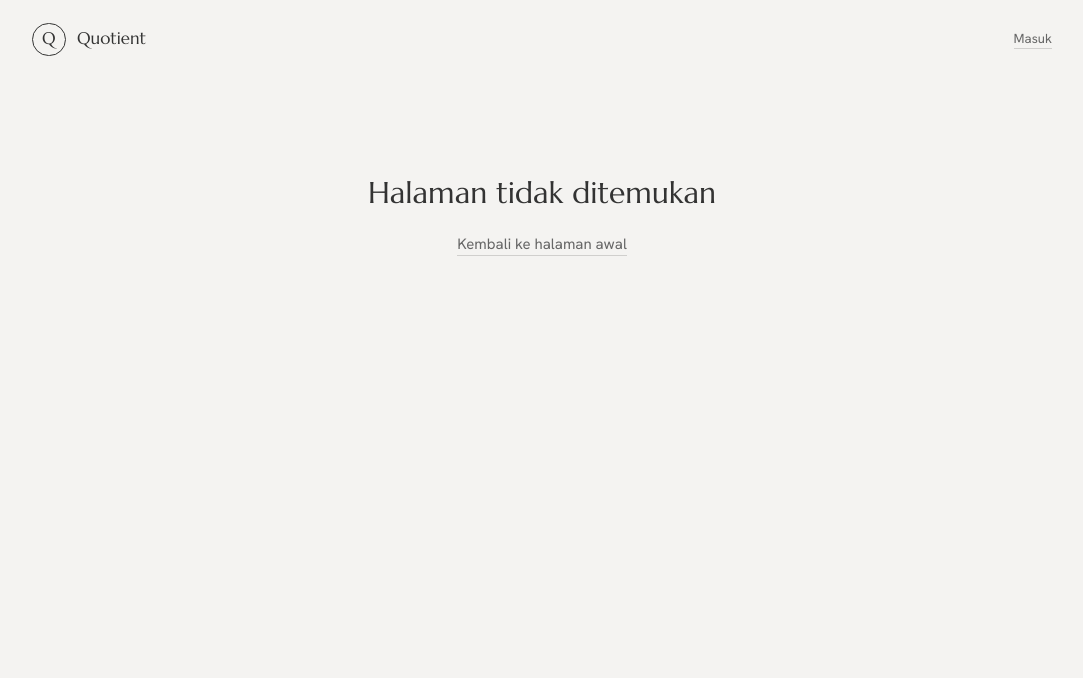
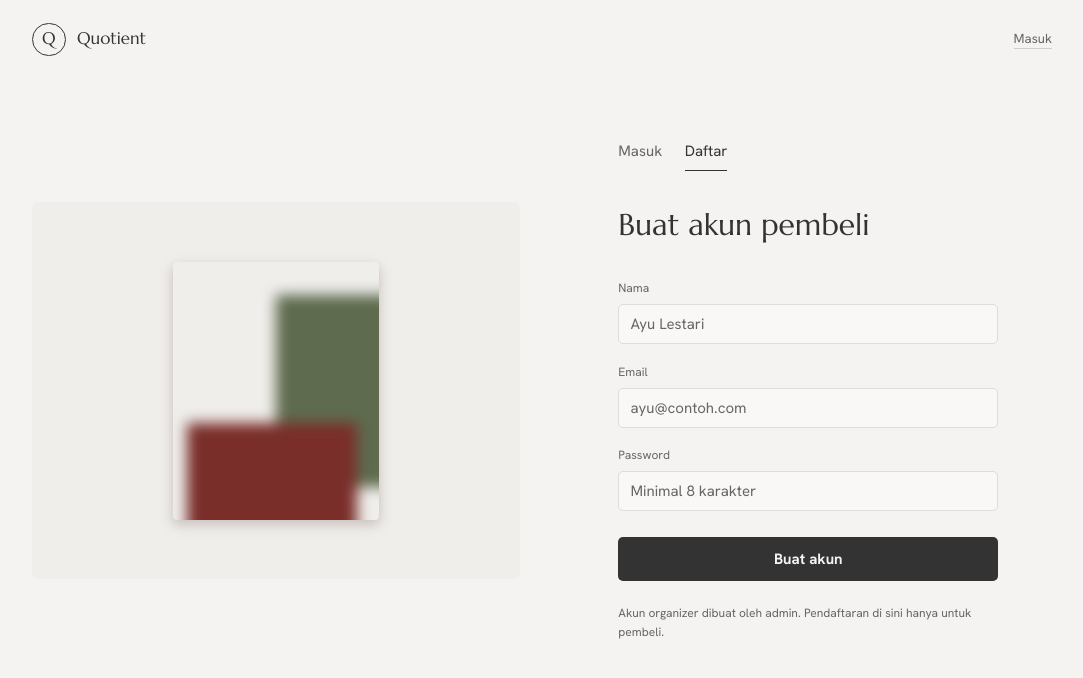
Before and after one commit to Fabverse0/quotient-ticketing, a React (Vite) app in the folder web/: page /daftar in a window 1280 px wide. Shown: the top 678 px of the page, without its empty margins (98-1181 px from the left). Built offline with nearby package versions, Linux system fonts and the light colour scheme.

Commit message:
feat(web): add the sign-in and sign-up page
Two columns with the blurred cover beside the form, hidden on phones.
Fields are checked on submit with a message under each one, server
validation errors land on their field, other errors show above the button,
and a failed submit shakes the form.

```diff
--- /dev/null
+++ b/web/src/pages/AuthPage.tsx
@@ -0,0 +1,145 @@
+import { useMutation } from "@tanstack/react-query";
+import { useState, type FormEvent } from "react";
+import { Link, Navigate, useLocation, useNavigate } from "react-router";
+import { login, register } from "../api/auth";
+import { ApiError, messageFor } from "../api/errors";
+import { homeFor, useSession } from "../auth/session";
+import { Button } from "../components/Button";
+import { Cover } from "../components/Cover";
+import { Field } from "../components/Field";
+import { useShake } from "../hooks/useShake";
+
+type Mode = "login" | "register";
+type Values = { name: string; email: string; password: string };
+type Errors = Partial<Record<keyof Values, string>>;
+
+const EMAIL = /^[^\s@]+@[^\s@]+\.[^\s@]+$/;
+
+function validate(mode: Mode, v: Values): Errors {
+  const errors: Errors = {};
+  if (mode === "register" && !v.name.trim()) errors.name = "Isi nama kamu.";
+  if (!EMAIL.test(v.email.trim())) errors.email = "Tulis email yang lengkap, misalnya nama@contoh.com.";
+  if (!v.password) errors.password = "Isi password.";
+  else if (mode === "register" && v.password.length < 8) errors.password = "Password minimal 8 karakter.";
+  return errors;
+}
+
+const tab = (active: boolean) =>
+  `border-b pb-2 text-body ${active ? "border-ink text-ink" : "border-transparent text-quiet hover:text-ink"}`;
+
+export function AuthPage({ mode }: { mode: Mode }) {
+  const { user, signIn } = useSession();
+  const navigate = useNavigate();
+  const location = useLocation();
+  const { ref: formRef, shake } = useShake<HTMLFormElement>();
+  const [values, setValues] = useState<Values>({ name: "", email: "", password: "" });
+  const [errors, setErrors] = useState<Errors>({});
+
+  const submit = useMutation({
+    mutationFn: (v: Values) =>
+      mode === "login"
+        ? login({ email: v.email.trim(), password: v.password })
+        : register({ name: v.name.trim(), email: v.email.trim(), password: v.password }),
+    onSuccess: ({ token, user: signedIn }) => {
+      signIn(token, signedIn);
+      const from = (location.state as { from?: string } | null)?.from;
+      navigate(from && signedIn.role === "buyer" ? from : homeFor(signedIn), { replace: true });
+    },
+    onError: (error) => {
+      if (error instanceof ApiError && error.code === "VALIDATION_ERROR") setErrors(error.fields as Errors);
+      shake();
+    },
+  });
+
+  if (user) return <Navigate to={homeFor(user)} replace />;
+
+  const onSubmit = (event: FormEvent) => {
+    event.preventDefault();
+    const found = validate(mode, values);
+    setErrors(found);
+    submit.reset();
+    if (Object.keys(found).length > 0) {
+      shake();
+      return;
+    }
+    submit.mutate(values);
+  };
+
+  const set = (key: keyof Values) => (event: React.ChangeEvent<HTMLInputElement>) => {
+    setValues((v) => ({ ...v, [key]: event.target.value }));
+    if (errors[key]) setErrors((e) => ({ ...e, [key]: undefined }));
+  };
+
+  const formError =
+    submit.isError && !(submit.error instanceof ApiError && submit.error.code === "VALIDATION_ERROR")
+      ? messageFor(submit.error)
+      : undefined;
+
+  return (
+    <div className="grid gap-12 py-10 md:grid-cols-2 md:items-center md:py-16">
+      <div className="hidden justify-center rounded-ui bg-wall px-10 py-16 md:flex">
+        <Cover seed="quotient-auth" className="aspect-[4/5] w-1/2" />
+      </div>
+
+      <div className="mx-auto w-full max-w-(--width-form)">
+        <nav aria-label="Masuk atau daftar" className="mb-8 flex gap-6">
+          <Link to="/masuk" replace className={tab(mode === "login")} aria-current={mode === "login" ? "page" : undefined}>
+            Masuk
+          </Link>
+          <Link
+            to="/daftar"
+            replace
+            className={tab(mode === "register")}
+            aria-current={mode === "register" ? "page" : undefined}
+          >
+            Daftar
+          </Link>
+        </nav>
+
+        <h1 className="font-display text-title text-ink">
+          {mode === "login" ? "Selamat datang kembali" : "Buat akun pembeli"}
+        </h1>
+
+        <form ref={formRef} onSubmit={onSubmit} noValidate className="mt-8 flex flex-col gap-5">
+          {mode === "register" && (
+            <Field label="Nama" name="name" autoComplete="name" placeholder="Ayu Lestari" value={values.name} onChange={set("name")} error={errors.name} />
+          )}
+          <Field
+            label="Email"
+            name="email"
+            type="email"
+            autoComplete="email"
+            placeholder="ayu@contoh.com"
+            value={values.email}
+            onChange={set("email")}
+            error={errors.email}
+          />
+          <Field
+            label="Password"
+            name="password"
+            type="password"
+            autoComplete={mode === "login" ? "current-password" : "new-password"}
+            placeholder={mode === "register" ? "Minimal 8 karakter" : undefined}
+            value={values.password}
+            onChange={set("password")}
+            error={errors.password}
+          />
+
+          {formError && (
+            <p role="alert" className="text-small text-oxblood">
+              {formError}
+            </p>
+          )}
+
+          <Button type="submit" busy={submit.isPending} className="mt-2 w-full">
+            {submit.isPending ? "Memproses" : mode === "login" ? "Masuk" : "Buat akun"}
+          </Button>
+        </form>
+
+        <p className="mt-6 text-caption text-quiet">
+          Akun organizer dibuat oleh admin. Pendaftaran di sini hanya untuk pembeli.
+        </p>
+      </div>
+    </div>
+  );
+}
--- a/web/src/router.tsx
+++ b/web/src/router.tsx
@@ -1,6 +1,7 @@
 import { createBrowserRouter } from "react-router";
 import { Layout } from "./components/Layout";
 import { RequireRole } from "./components/RequireRole";
+import { AuthPage } from "./pages/AuthPage";
 import { DashboardPage } from "./pages/DashboardPage";
 import { EventsPage } from "./pages/EventsPage";
 import { NotFoundPage } from "./pages/NotFoundPage";
@@ -25,6 +26,8 @@ export const router = createBrowserRouter([
           </RequireRole>
         ),
       },
+      { path: "/masuk", element: <AuthPage mode="login" /> },
+      { path: "/daftar", element: <AuthPage mode="register" /> },
       { path: "*", element: <NotFoundPage /> },
     ],
   },
```
